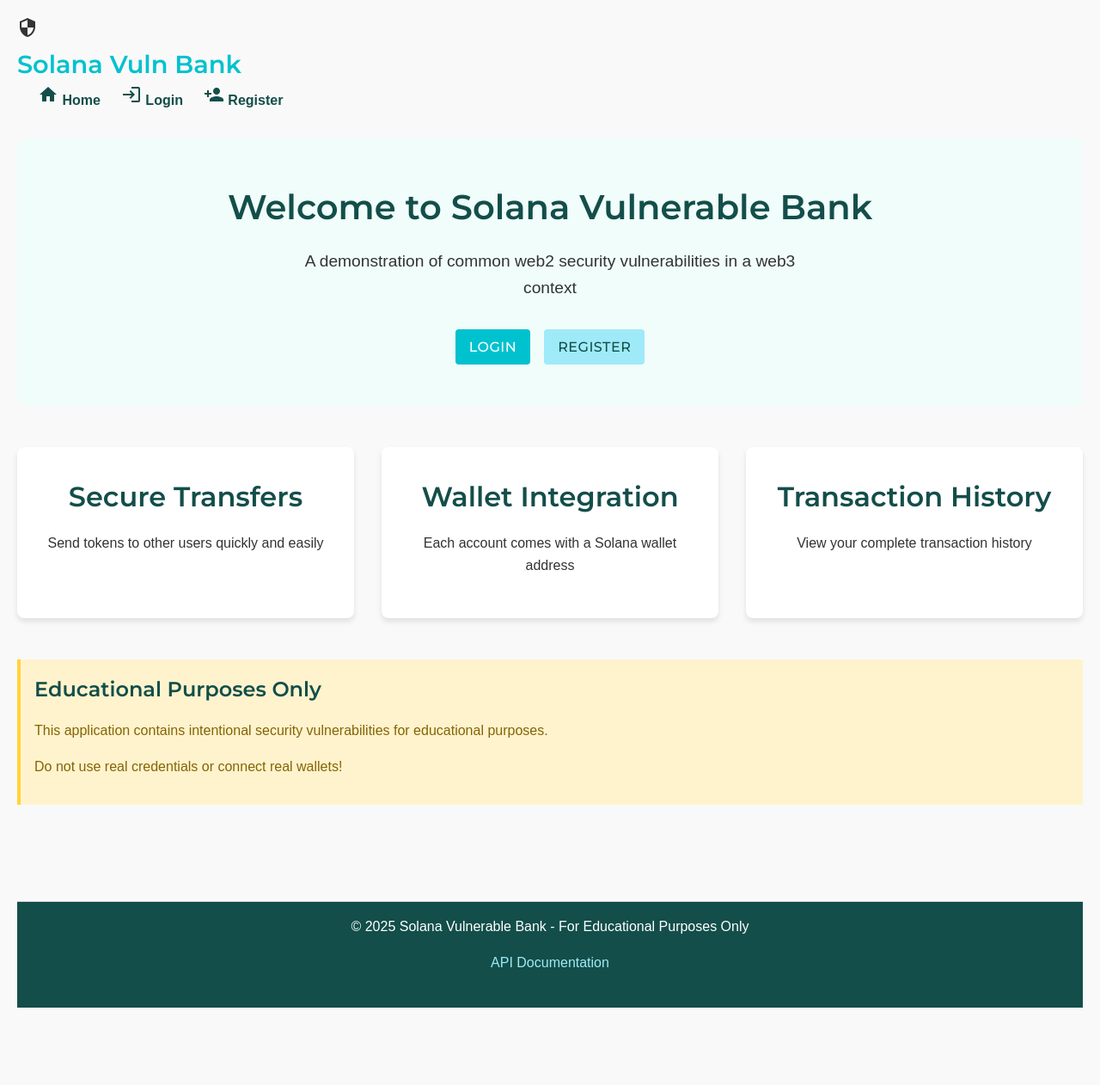
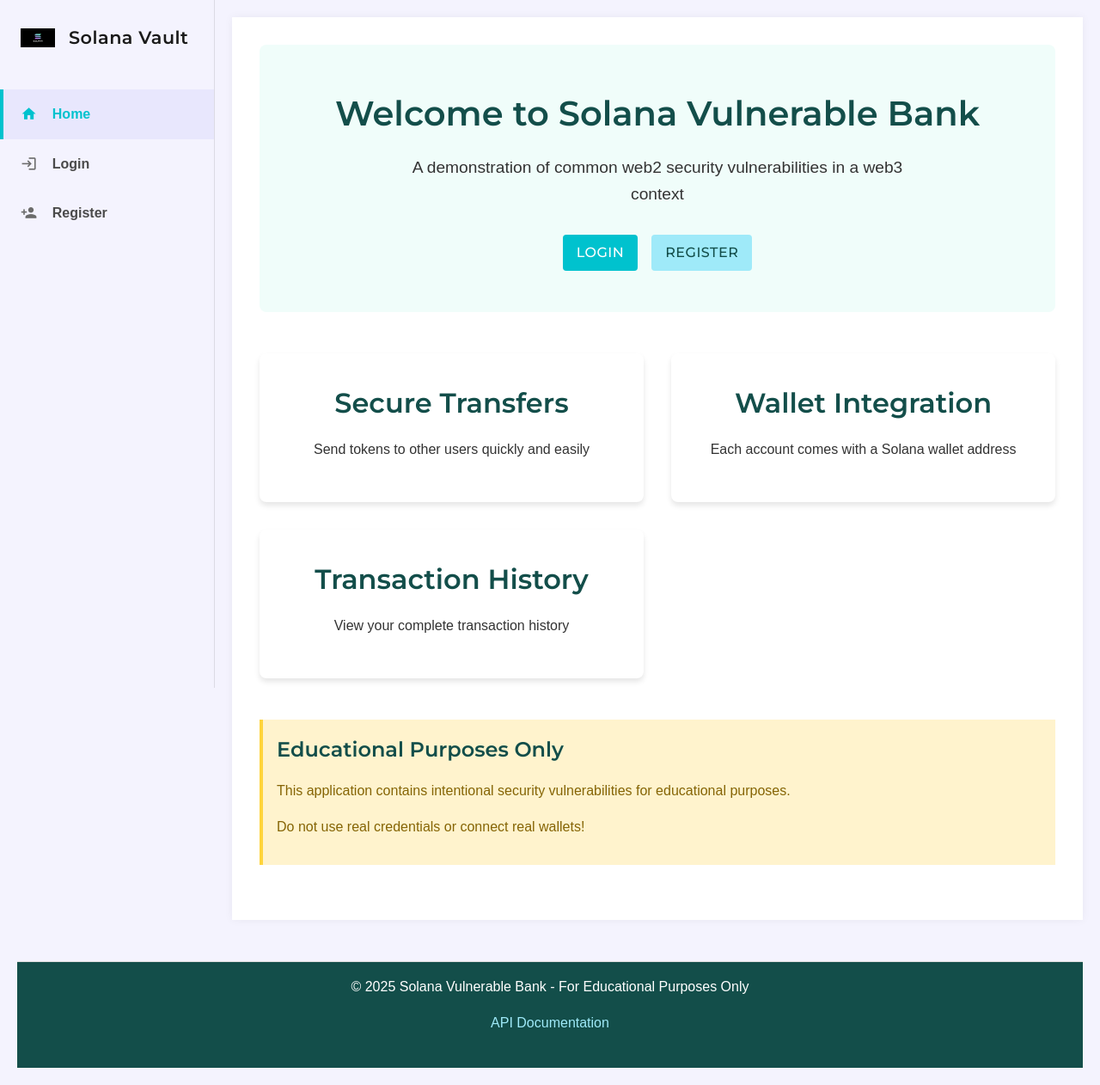
Before and after one commit to 5wnstar/solana_web2_vuln, a Flask app: page / in a window 1280 px wide. Shown: the whole page at 86% size. Before the commit the page ends 1172 px from the top, so only its background shows below. Run offline with Flask 3, Linux system fonts and the light colour scheme.

Commit message:
final updates

```diff
--- a/app.py
+++ b/app.py
@@ -161,8 +161,6 @@ def comments():
 
     all_comments = get_comments()
     return render_template('comments.html', comments=all_comments)
-
-# API docs page - Might contain sensitive information
 @app.route('/api-docs')
 def api_docs():
     # Vulnerability: Exposes API endpoints and methods without requiring authentication
@@ -201,4 +199,4 @@ def url_fetcher():
 
 # Run the app
 if __name__ == '__main__':
-    app.run(debug=True)  # Vulnerability: Debug mode should not be on in production
+    app.run(debug=True)
--- a/schema.sql
+++ b/schema.sql
@@ -29,9 +29,3 @@ CREATE TABLE comments (
     timestamp TIMESTAMP DEFAULT CURRENT_TIMESTAMP,
     FOREIGN KEY (user_id) REFERENCES users (id)
 );
-
--- Insert some sample users
-INSERT INTO users (username, password, wallet_address, balance) VALUES
-    ('alice', 'password123', '5UAQj9qLqHuWk3UyjPkJ9HEHjS4goLXjdTMgUJp1MwXE', 500.0),
-    ('bob', 'bobpass', 'Gg4ffDQXQRNRQj9VQQmGX9rAzA5goDegj2krXEQqbPRA', 300.0),
-    ('admin', 'admin123', 'HuZ9V7zBkZ39hALiPhpkQrwbMPiqWgh7aKkNwr6HyUQv', 1000.0);
--- a/static/style.css
+++ b/static/style.css
@@ -8,6 +8,8 @@
     --success-color: #51CF66;
     --warning-color: #FFD43B;
     --info-color: #339AF0;
+    --sidebar-width: 250px;
+    --header-height: 60px;
 
     --font-body: 'Nunito', sans-serif;
     --font-heading: 'Montserrat', sans-serif;
@@ -24,14 +26,123 @@ body {
     font-family: var(--font-body);
     line-height: 1.6;
     color: #333;
-    background-color: #f9f9f9;
+    background-color: #F4F3FE;  /* Changed to match sidebar color */
+    margin: 0;
+    padding: 0;
+    overflow-x: hidden;
 }
 
-.container {
-    width: 90%;
-    max-width: 1200px;
-    margin: 0 auto;
-    padding: 0 15px;
+/* Layout Container */
+.layout-container {
+    display: flex;
+    min-height: 100vh;
+    margin: 0;
+    padding: 0;
+    background-color: #F4F3FE;
+}
+
+/* Sidebar Styles */
+.sidebar {
+    width: var(--sidebar-width);
+    background-color: #F4F3FE;
+    color: #1a1a1a;
+    padding: 0;
+    position: fixed;
+    height: 100vh;
+    overflow-y: auto;
+    transition: all 0.3s ease;
+    z-index: 1000;
+    left: 0;
+    top: 0;
+    margin: 0;
+    border-right: 1px solid rgba(0, 0, 0, 0.1);
+}
+
+.sidebar .logo {
+    padding: 1.5rem;
+    margin-bottom: 1rem;
+    display: flex;
+    align-items: center;
+    gap: 1rem;
+    background-color: #F4F3FE;
+}
+
+.sidebar .logo .solana-logo {
+    width: 40px;
+    height: 40px;
+    object-fit: contain;
+}
+
+.sidebar .logo h1 {
+    font-size: 1.3rem;
+    color: #1a1a1a;  /* Changed to dark color */
+    margin: 0;
+    font-weight: 600;
+    letter-spacing: 0.5px;
+}
+
+.sidebar .nav-links {
+    list-style: none;
+    display: flex;
+    flex-direction: column;
+    padding: 0;
+    width: 100%;
+}
+
+.sidebar .nav-links li {
+    width: 100%;
+    margin: 0;
+}
+
+.sidebar .nav-links a {
+    display: flex;
+    align-items: center;
+    padding: 1rem 1.5rem;
+    color: #4a4a4a;
+    text-decoration: none;
+    transition: all 0.3s ease;
+    width: 100%;
+    margin: 0;
+    border-radius: 0;
+}
+
+.sidebar .nav-links a:hover {
+    background-color: #E8E7FD;
+    color: #00C2CE;
+    border-left: 4px solid #00C2CE;
+    padding-left: calc(1.5rem - 4px);
+}
+
+.sidebar .nav-links a.active {
+    background-color: #E8E7FD;
+    color: #00C2CE;
+    font-weight: 600;
+    border-left: 4px solid #00C2CE;
+    padding-left: calc(1.5rem - 4px);
+}
+
+.sidebar .nav-links .material-icons {
+    margin-right: 0.8rem;
+    font-size: 1.2rem;
+    width: 24px;
+    color: #6b6b6b;
+}
+
+.sidebar .nav-links a:hover .material-icons,
+.sidebar .nav-links a.active .material-icons {
+    color: #00C2CE;
+}
+
+/* Main Content Area */
+.main-content {
+    flex: 1;
+    margin-left: var(--sidebar-width);
+    padding: 2rem;
+    min-height: 100vh;
+    background-color: white;  /* Changed main content background to white */
+    position: relative;
+    margin-top: 0;
+    box-shadow: 0 0 10px rgba(0,0,0,0.05);  /* Added subtle shadow for depth */
 }
 
 /* Typography */
@@ -140,18 +251,13 @@ nav ul li a:hover {
     color: var(--primary-color);
 }
 
-/* Main Content */
-main {
-    padding: 2rem 0;
-    min-height: calc(100vh - 140px);
-}
-
 /* Footer */
 footer {
+    margin-top: auto;
     background-color: var(--dark-color);
     color: white;
-    padding: 1.5rem 0;
-    text-align: center;
+    padding: 1.5rem;
+    width: 100%;
 }
 
 footer a {
@@ -777,3 +883,29 @@ footer a:hover {
         flex-direction: column;
     }
 }
+
+/* Responsive Design */
+@media (max-width: 768px) {
+    .sidebar {
+        width: 100%;
+        height: auto;
+        position: relative;
+    }
+
+    .sidebar .nav-links {
+        flex-direction: column;
+    }
+
+    .sidebar .nav-links li {
+        width: 100%;
+    }
+
+    .main-content {
+        margin-left: 0;
+        padding: 1rem;
+    }
+
+    .layout-container {
+        flex-direction: column;
+    }
+}
--- a/templates/base.html
+++ b/templates/base.html
@@ -65,8 +65,8 @@
         <!-- Left Sidebar Navigation -->
         <nav class="sidebar">
             <div class="logo">
-                <span class="material-icons">security</span>
-                <h1>Solana Vuln Bank</h1>
+                <img src="{{ url_for('static', filename='images/solana-logo.png') }}" alt="Solana Logo" class="solana-logo">
+                <h1>Solana Vault</h1>
             </div>
             <ul class="nav-links">
                 <li>
```
Also changed, not shown: auth.py (+3 -29 lines), jwt_utils.py (+0 -26 lines), static/images/solana-logo.png (added).
